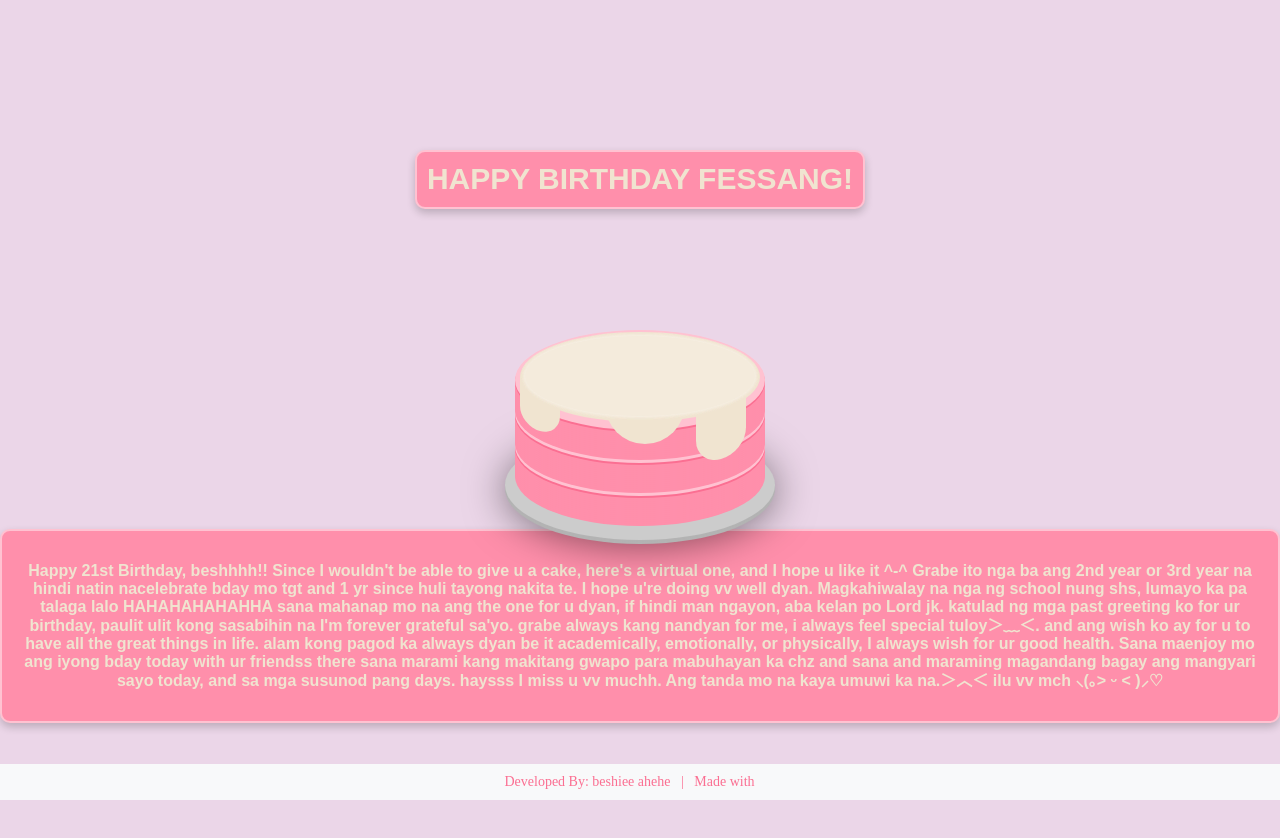
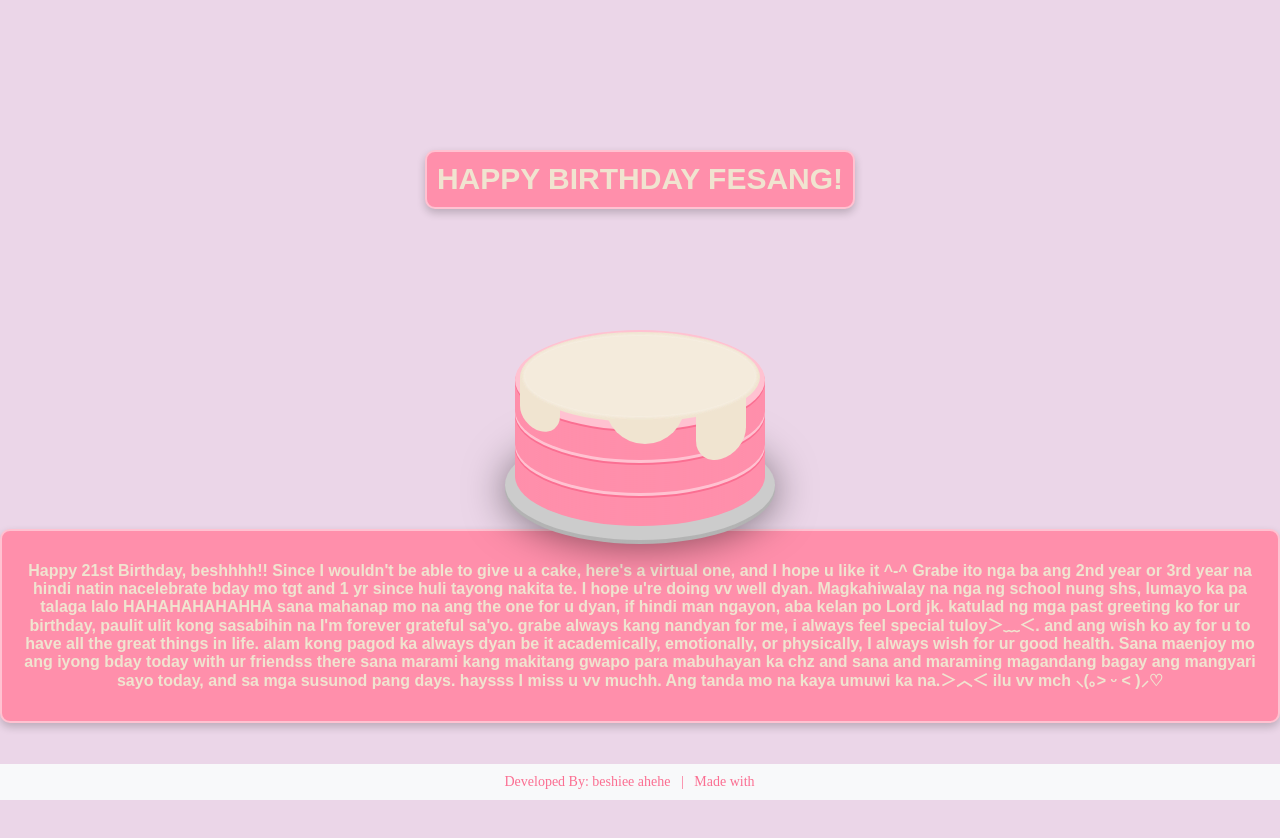
Before and after one commit to azurameii/azurameii.github.io, a plain HTML site: page index.html in a window 1280 px wide. Drawn offline with nearby package versions, Linux system fonts and the light colour scheme; a script that the page names is missing.

Commit message:
Update index.html

```diff
--- a/index.html
+++ b/index.html
@@ -13,7 +13,7 @@
   </head>
   <body>
     <div class="candle-count-display">
-      HAPPY BIRTHDAY FESSANG!
+      HAPPY BIRTHDAY FESANG!
     </div>
     <div class="cake">
       <div id="candleCount" style="display:none;"></div>
@@ -30,21 +30,7 @@
         Developed By: beshiee ahehe &nbsp; | &nbsp; Made with <svg class="heart" viewBox="0 0 24 24" fill="none" xmlns="http://www.w3.org/2000/svg" stroke=""><g id="SVGRepo_bgCarrier" stroke-width="0"></g><g id="SVGRepo_tracerCarrier" stroke-linecap="round" stroke-linejoin="round" stroke="#CCCCCC" stroke-width="1.488"></g><g id="SVGRepo_iconCarrier"> <path d="M2 9.1371C2 14 6.01943 16.5914 8.96173 18.9109C10 19.7294 11 20.5 12 20.5C13 20.5 14 19.7294 15.0383 18.9109C17.9806 16.5914 22 14 22 9.1371C22 4.27416 16.4998 0.825464 12 5.50063C7.50016 0.825464 2 4.27416 2 9.1371Z" fill="#ff6999"></path> </g></svg>
     </div>
     <div class="birthday-greeting"><p>
-        Happy 21st Birthday, beshhhh!! Since I wouldn't be able to give u a cake,
-        here's a virtual one, and I hope u like it ^-^ Grabe ito nga ba ang 2nd year
-        or 3rd year na hindi natin nacelebrate bday mo tgt and 1 yr since
-        huli tayong nakita te. I hope u're doing vv well dyan. Magkahiwalay
-        na nga ng school nung shs, lumayo ka pa talaga lalo HAHAHAHAHAHHA
-        sana mahanap mo na ang the one for u dyan, if hindi man ngayon, aba
-        kelan po Lord jk. katulad ng mga past greeting ko for ur birthday, paulit
-        ulit kong sasabihin na I'm forever grateful sa'yo.  grabe always kang
-        nandyan for me, i always feel special tuloy＞﹏＜. and ang wish ko ay for u to
-        have all the great things in life. alam kong pagod ka always dyan
-        be it academically, emotionally, or physically, I always wish for ur
-        good health. Sana maenjoy mo ang iyong bday today with ur friendss there
-        sana marami kang makitang gwapo para mabuhayan ka chz and sana and maraming
-        magandang bagay ang mangyari sayo today, and sa mga susunod pang days.
-        haysss I miss u vv muchh. Ang tanda mo na kaya umuwi ka na.＞︿＜ ilu vv mch ⸜(｡˃ ᵕ ˂ )⸝♡
+        Happy 21st Birthday, beshhhh!! Since I wouldn't be able to give u a cake, here's a virtual one, and I hope u like it ^-^ Grabe ito nga ba ang 2nd year or 3rd year na hindi natin nacelebrate bday mo tgt and 1 yr since huli tayong nakita te. I hope u're doing vv well dyan. Magkahiwalay na nga ng school nung shs, lumayo ka pa talaga lalo HAHAHAHAHAHHA sana mahanap mo na ang the one for u dyan, if hindi man ngayon, aba kelan po Lord jk. katulad ng mga past greeting ko for ur birthday, paulit ulit kong sasabihin na I'm forever grateful sa'yo.  grabe always kang nandyan for me, i always feel special tuloy＞﹏＜. and ang wish ko ay for u to have all the great things in life. alam kong pagod ka always dyan be it academically, emotionally, or physically, I always wish for ur good health. Sana maenjoy mo ang iyong bday today with ur friendss there sana marami kang makitang gwapo para mabuhayan ka chz and sana and maraming magandang bagay ang mangyari sayo today, and sa mga susunod pang days. haysss I miss u vv muchh. Ang tanda mo na kaya umuwi ka na.＞︿＜ ilu vv mch ⸜(｡˃ ᵕ ˂ )⸝♡
       </p>
       </div>
       <script src="script.js"></script>
```
